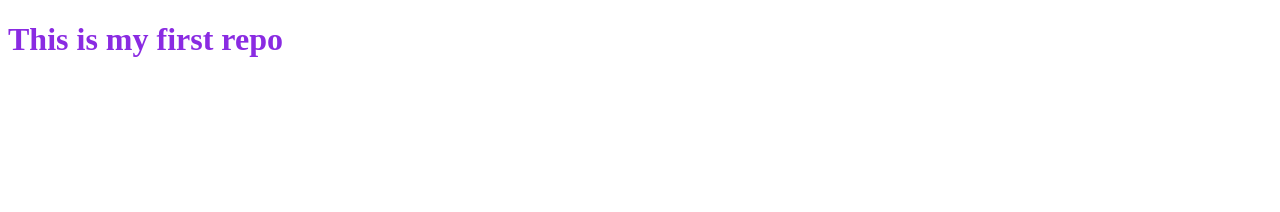
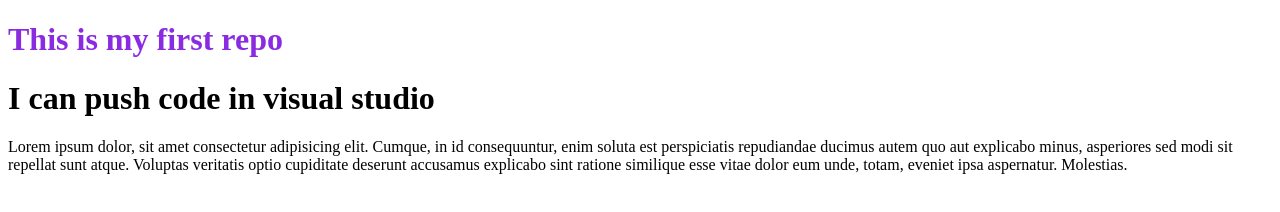
Before and after one commit to Farjanajhn/my-first-repo, a plain HTML site: page index.html in a window 1280 px wide. Drawn offline with Linux system fonts and the light colour scheme.

Commit message:
added more code

```diff
--- a/index.html
+++ b/index.html
@@ -16,5 +16,14 @@
     <div class="header">
       <h1><italic>This is my first repo </italic></h1>
     </div>
+    <h1>I can push code in visual studio</h1>
+    <p>
+      Lorem ipsum dolor, sit amet consectetur adipisicing elit. Cumque, in id
+      consequuntur, enim soluta est perspiciatis repudiandae ducimus autem quo
+      aut explicabo minus, asperiores sed modi sit repellat sunt atque. Voluptas
+      veritatis optio cupiditate deserunt accusamus explicabo sint ratione
+      similique esse vitae dolor eum unde, totam, eveniet ipsa aspernatur.
+      Molestias.
+    </p>
   </body>
 </html>
```
